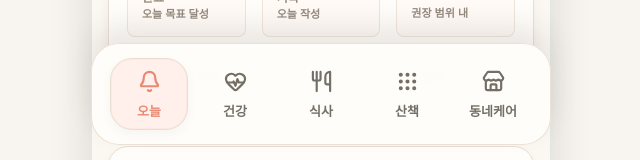
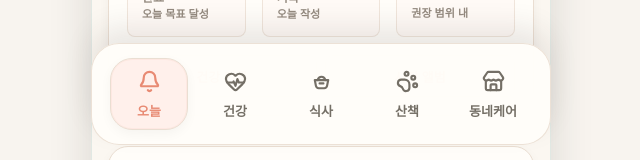
Before and after one commit to dlathdbsd1c4-sys/pet, a Next.js app: page / in a window 1280 px wide. Shown: the part 627-787 px from the top of the page, without its empty margins (319-959 px from the left). Built offline with nearby package versions, Linux system fonts and the light colour scheme.

Commit message:
style: update meal and walk tab icons

```diff
--- a/src/components/mobile-care-app.tsx
+++ b/src/components/mobile-care-app.tsx
@@ -8,11 +8,11 @@ import {
   CheckCircle2,
   Circle,
   Footprints,
-  Grip,
   HeartPulse,
   MapPin,
   MessageCircle,
   Navigation,
+  PawPrint,
   Play,
   Plus,
   Stethoscope,
@@ -50,11 +50,39 @@ type WalkPoint = {
 
 const today = '2026-05-29';
 
+function DogBowlIcon({ size = 24, strokeWidth = 2.25 }: { size?: number; strokeWidth?: number }) {
+  return (
+    <svg aria-hidden="true" fill="none" height={size} viewBox="0 0 24 24" width={size}>
+      <path
+        d="M5 10.5h14l-1.2 6.1A3 3 0 0 1 14.9 19H9.1a3 3 0 0 1-2.9-2.4L5 10.5Z"
+        stroke="currentColor"
+        strokeLinecap="round"
+        strokeLinejoin="round"
+        strokeWidth={strokeWidth}
+      />
+      <path
+        d="M8 10.5c.6-2.2 2-3.5 4-3.5s3.4 1.3 4 3.5"
+        stroke="currentColor"
+        strokeLinecap="round"
+        strokeLinejoin="round"
+        strokeWidth={strokeWidth}
+      />
+      <path
+        d="M10 14h4"
+        stroke="currentColor"
+        strokeLinecap="round"
+        strokeLinejoin="round"
+        strokeWidth={strokeWidth}
+      />
+    </svg>
+  );
+}
+
 const tabs: Array<{ id: TabId; label: string; icon: ComponentType<{ size?: number; strokeWidth?: number }> }> = [
   { id: 'today', label: '오늘', icon: Bell },
   { id: 'health', label: '건강', icon: HeartPulse },
-  { id: 'meal', label: '식사', icon: Utensils },
-  { id: 'walk', label: '산책', icon: Grip },
+  { id: 'meal', label: '식사', icon: DogBowlIcon },
+  { id: 'walk', label: '산책', icon: PawPrint },
   { id: 'experts', label: '동네케어', icon: Store },
 ];
 
```
Also changed, not shown: 1 other file (tests, documents, lock files or other folders).
